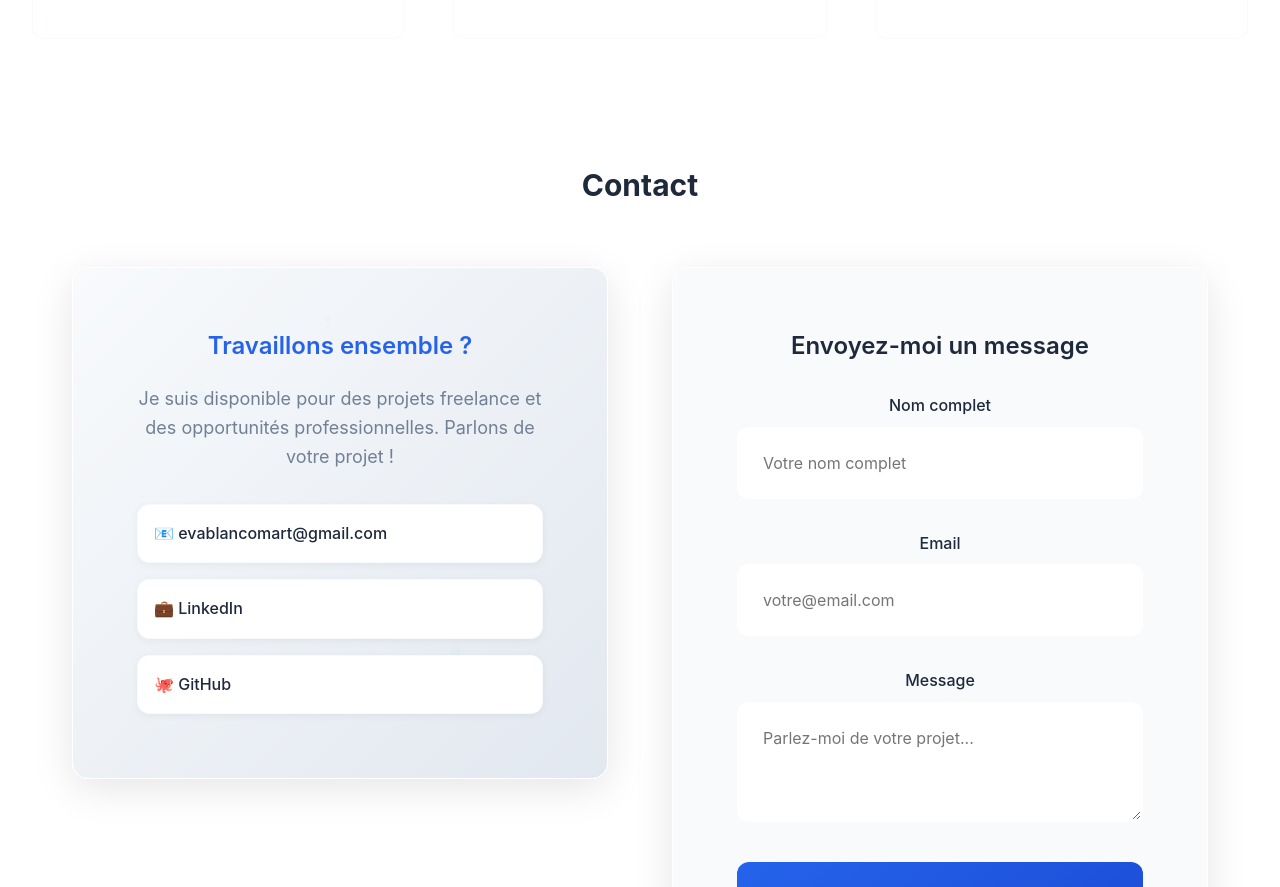
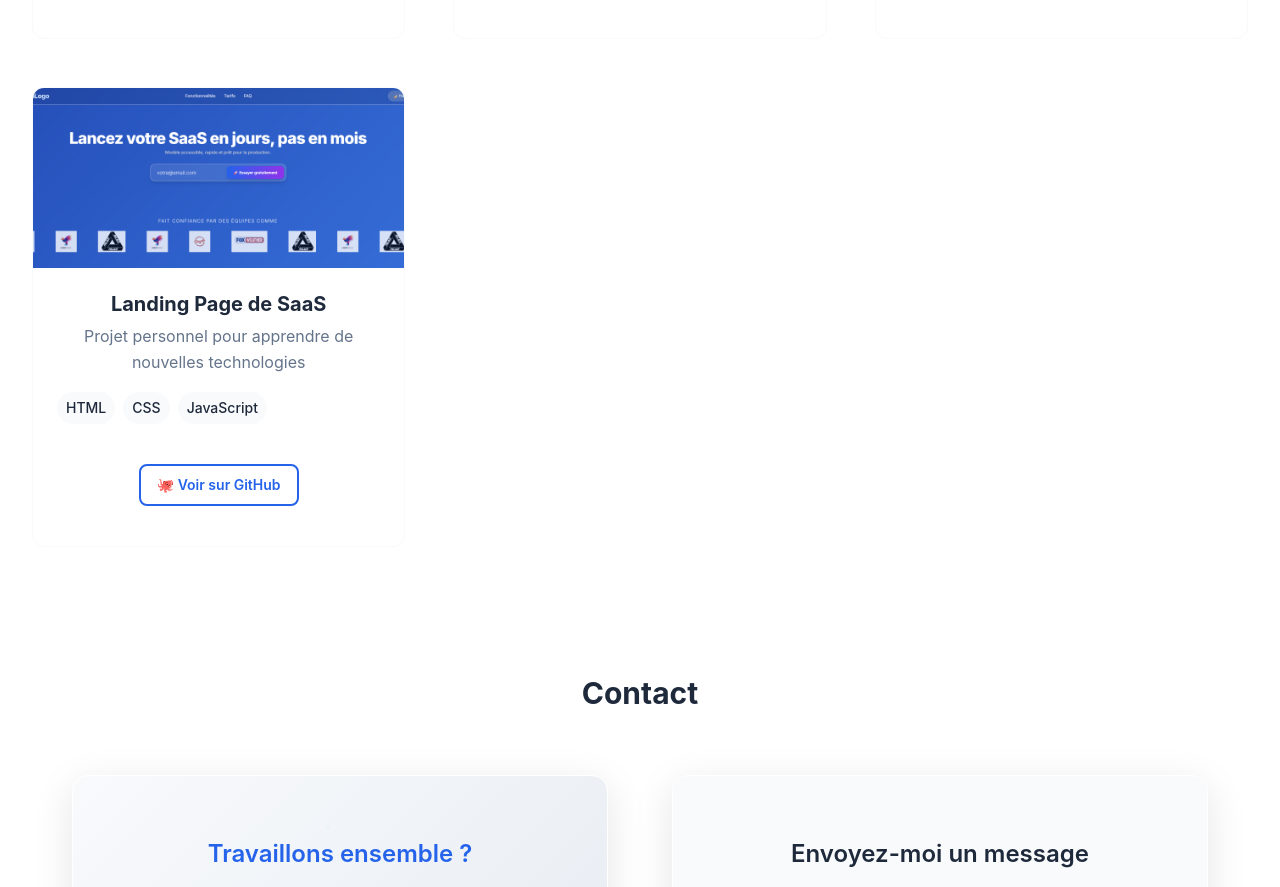
Before and after one commit to Evablan/Portfolio-Eva, a React (Vite) app: page / in a window 1280 px wide. Shown: the part 3353-4240 px from the top of the page. Built offline with nearby package versions, Linux system fonts and the light colour scheme.

Commit message:
He añadido el nuevo proyecto

```diff
--- a/src/components/Projects.jsx
+++ b/src/components/Projects.jsx
@@ -2,7 +2,7 @@ import './projects.css'
 import { useTranslation } from 'react-i18next';
 import imgSmoking from '../assets/projects/fumer.png'
 import imgEmotions from '../assets/projects/emotions.png'
-
+import imgLanding from '../assets/projects/landing.png'
 function Projects() {
     const { t } = useTranslation();
 
@@ -31,6 +31,15 @@ function Projects() {
             github: 'https://github.com/Evablan/GBNEmotions',
             tech: ['HTML', 'CSS', 'Laravel', 'Sqlite']
         },
+
+        {
+            id: 'landing-saas',
+            title: t('projects.landing-saas.title'),
+            description: t('projects.landing-saas.description'),
+            image: imgLanding,
+            github: 'https://github.com/Evablan/landing-saas',
+            tech: ['HTML', 'CSS', 'JavaScript']
+        }
 
     ];
 
--- a/src/locales/en.json
+++ b/src/locales/en.json
@@ -64,7 +64,6 @@
     "smoking": {
       "title": "Website to quit smoking",
       "description": "Team project developed during my studies"
-
     },
     "ecommerce": {
       "title": "Online store in development",
@@ -73,6 +72,10 @@
     "emotions": {
       "title": "Employee Emotion Analysis Project",
       "description": "Business project at Géneve Business News"
+    },
+    "landing-saas": {
+      "title": "Landing Page of SaaS",
+      "description": "Personal project to learn new technologies"
     }
   },
   "contact": {
--- a/src/locales/es.json
+++ b/src/locales/es.json
@@ -72,6 +72,10 @@
     "emotions": {
       "title": "Proyecto de Análisis de emociones de los colaboradores",
       "description": "Proyecto empresarial en empresa Géneve Business News"
+    },
+    "landing-saas": {
+      "title": "Landing Page de SaaS",
+      "description": "Proyecto personal para aprender nuevas tecnologías"
     }
   },
   "contact": {
--- a/src/locales/fr.json
+++ b/src/locales/fr.json
@@ -72,6 +72,10 @@
     "emotions": {
       "title": "Projet d'analyse des émotions des colaborateurs",
       "description": "Projet d'entreprise chez Géneve Business News"
+    },
+    "landing-saas": {
+      "title": "Landing Page de SaaS",
+      "description": "Projet personnel pour apprendre de nouvelles technologies"
     }
   },
   "contact": {
```
Also changed, not shown: src/assets/projects/landing.png (renamed from src/assets/projects/landingimg.png).
